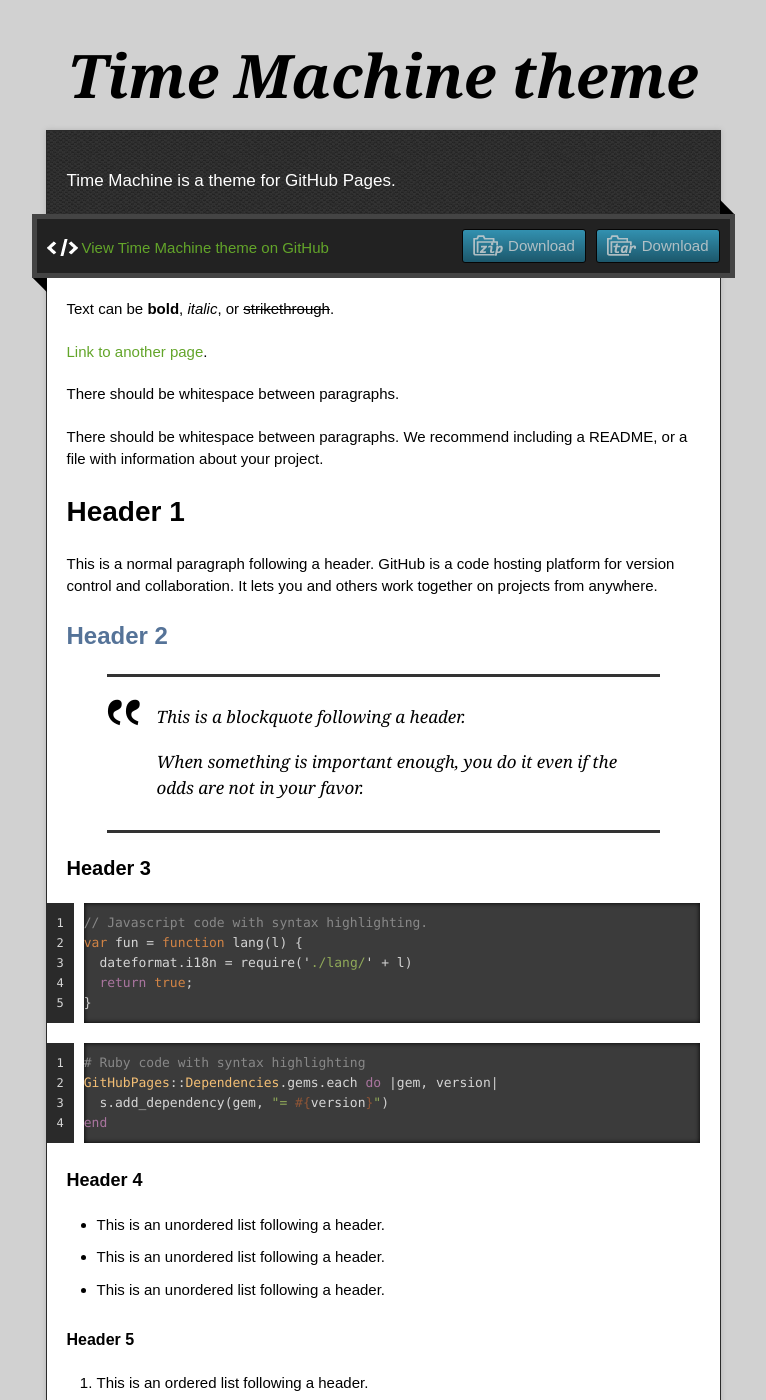
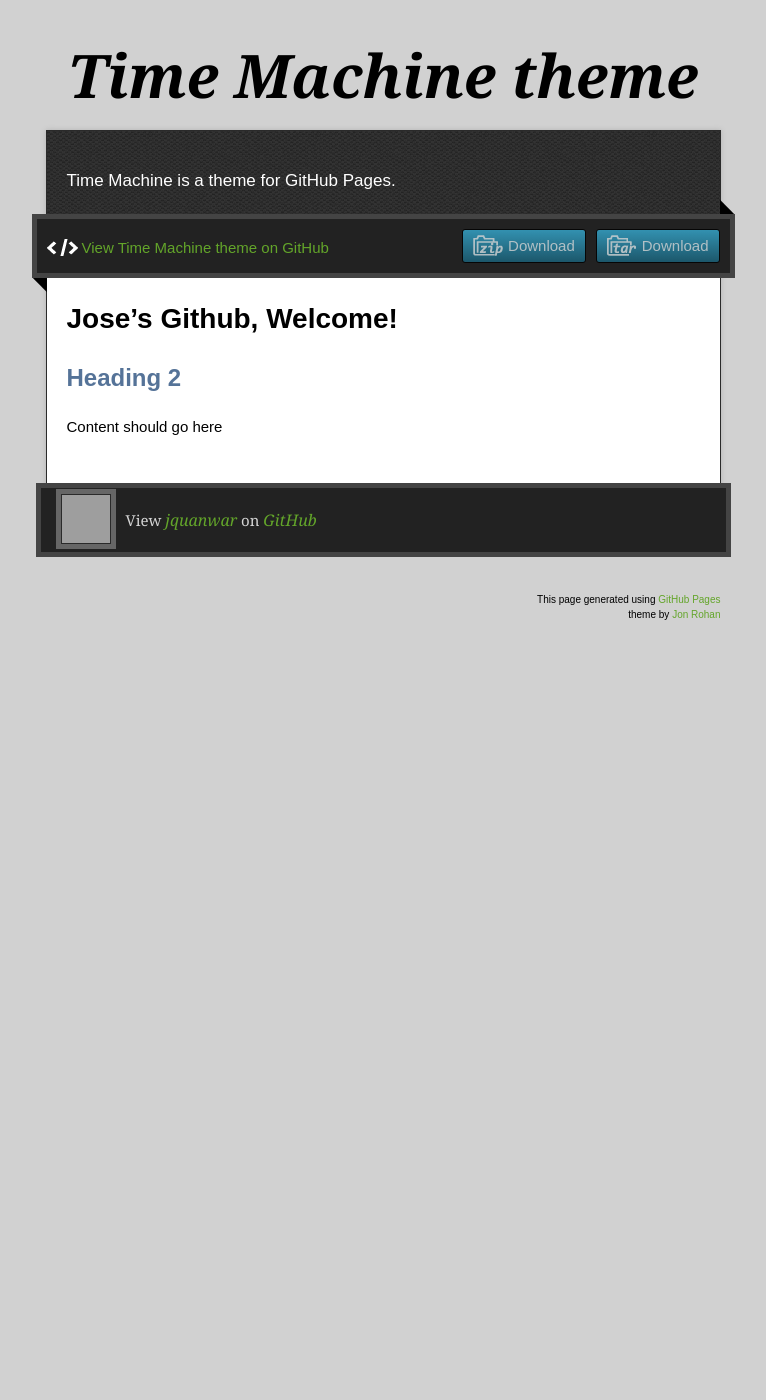
Before and after one commit to jquanwar/jquanwar.github.io, a Jekyll site: the page built from index.md, in a window 1280 px wide and 1400 px high. Shown: the whole window, without its empty margins (257-1023 px from the left). Built offline with Jekyll 4.4.1, drawn with Linux system fonts in a browser that asks for light colours; our own code applies the rules of GitHub Pages for plain Markdown files; some of the changed text lies outside the part shown; grey boxes are pictures that could not be loaded.

Commit message:
Update index.md

````diff
--- a/index.md
+++ b/index.md
@@ -2,122 +2,7 @@
 layout: default
 ---
 
-Text can be **bold**, _italic_, or ~~strikethrough~~.
+# Jose's Github, Welcome!
 
-[Link to another page](./another-page.html).
-
-There should be whitespace between paragraphs.
-
-There should be whitespace between paragraphs. We recommend including a README, or a file with information about your project.
-
-# Header 1
-
-This is a normal paragraph following a header. GitHub is a code hosting platform for version control and collaboration. It lets you and others work together on projects from anywhere.
-
-## Header 2
-
-> This is a blockquote following a header.
->
-> When something is important enough, you do it even if the odds are not in your favor.
-
-### Header 3
-
-```js
-// Javascript code with syntax highlighting.
-var fun = function lang(l) {
-  dateformat.i18n = require('./lang/' + l)
-  return true;
-}
-```
-
-```ruby
-# Ruby code with syntax highlighting
-GitHubPages::Dependencies.gems.each do |gem, version|
-  s.add_dependency(gem, "= #{version}")
-end
-```
-
-#### Header 4
-
-*   This is an unordered list following a header.
-*   This is an unordered list following a header.
-*   This is an unordered list following a header.
-
-##### Header 5
-
-1.  This is an ordered list following a header.
-2.  This is an ordered list following a header.
-3.  This is an ordered list following a header.
-
-###### Header 6
-
-| head1        | head two          | three |
-|:-------------|:------------------|:------|
-| ok           | good swedish fish | nice  |
-| out of stock | good and plenty   | nice  |
-| ok           | good `oreos`      | hmm   |
-| ok           | good `zoute` drop | yumm  |
-
-### There's a horizontal rule below this.
-
-* * *
-
-### Here is an unordered list:
-
-*   Item foo
-*   Item bar
-*   Item baz
-*   Item zip
-
-### And an ordered list:
-
-1.  Item one
-1.  Item two
-1.  Item three
-1.  Item four
-
-### And a nested list:
-
-- level 1 item
-  - level 2 item
-  - level 2 item
-    - level 3 item
-    - level 3 item
-- level 1 item
-  - level 2 item
-  - level 2 item
-  - level 2 item
-- level 1 item
-  - level 2 item
-  - level 2 item
-- level 1 item
-
-### Small image
-
-![Octocat](https://github.githubassets.com/images/icons/emoji/octocat.png)
-
-### Large image
-
-![Branching](https://guides.github.com/activities/hello-world/branching.png)
-
-
-### Definition lists can be used with HTML syntax.
-
-<dl>
-<dt>Name</dt>
-<dd>Godzilla</dd>
-<dt>Born</dt>
-<dd>1952</dd>
-<dt>Birthplace</dt>
-<dd>Japan</dd>
-<dt>Color</dt>
-<dd>Green</dd>
-</dl>
-
-```
-Long, single-line code blocks should not wrap. They should horizontally scroll if they are too long. This line should be long enough to demonstrate this.
-```
-
-```
-The final element.
-```
+## Heading 2
+Content should go here
````
